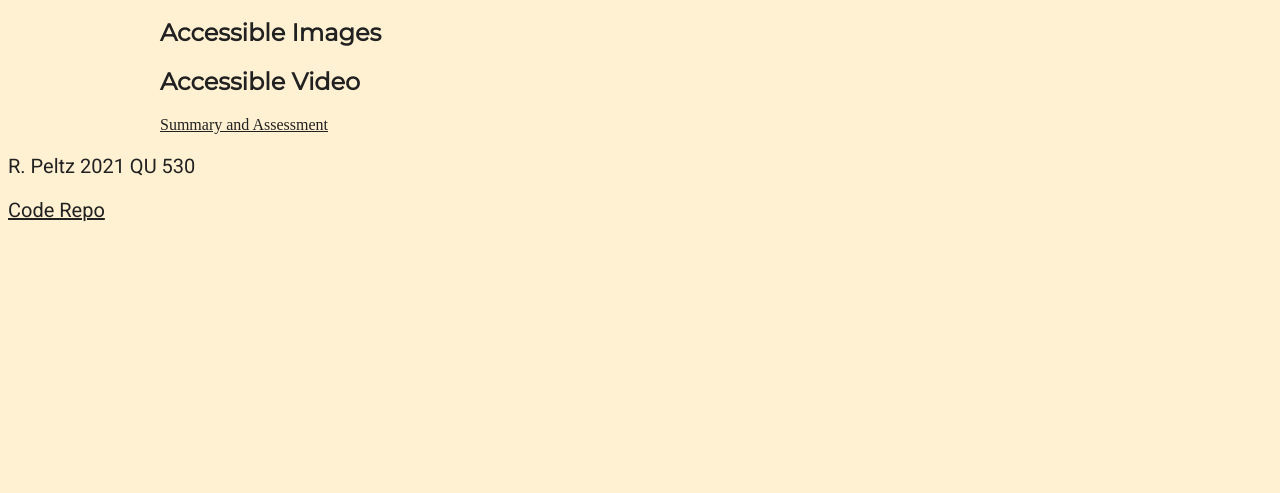
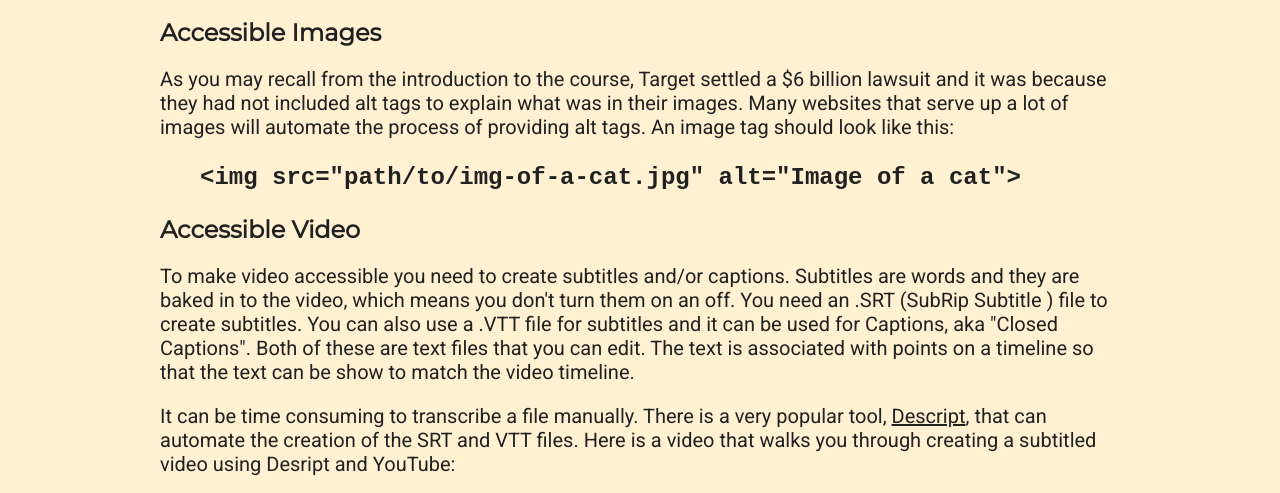
Before and after one commit to rebeccapeltz/idn530, a plain HTML site: page media.html in a window 1280 px wide. Shown: the part 452-945 px from the top of the page. Before the commit the page ends 800 px from the top, so only its background shows below. Drawn offline with Linux system fonts and the light colour scheme.

Commit message:
add training for media

```diff
--- a/media.html
+++ b/media.html
@@ -7,9 +7,9 @@
     <title>Web Accessibility | Training</title>
     <link rel="preconnect" href="https://fonts.gstatic.com" crossorigin />
     <link
-    rel="stylesheet"
-    href="https://cdnjs.cloudflare.com/ajax/libs/font-awesome/4.7.0/css/font-awesome.min.css"
-  />
+      rel="stylesheet"
+      href="https://cdnjs.cloudflare.com/ajax/libs/font-awesome/4.7.0/css/font-awesome.min.css"
+    />
     <link
       href="https://fonts.googleapis.com/css2?family=Montserrat&display=swap"
       rel="stylesheet"
@@ -42,9 +42,37 @@
     </div>
 
     <div class="wrapper">
-          <h2>Accessible Images</h2>
+      <h2>Accessible Images</h2>
+<p>As you may recall from the introduction to the course, Target settled
+  a $6 billion  lawsuit and it was because they had not included alt tags
+  to explain what was in their images.  Many websites that serve up a lot of
+  images will automate the process of providing alt tags.  An image tag should
+  look like this:
+</p>
+<blockquote>
+  <code>
+    &lt;img src="path/to/img-of-a-cat.jpg" alt="Image of a cat"&gt;
+  </code>
+</blockquote>
 
       <h2>Accessible Video</h2>
+      <p>
+To make video accessible you need to create subtitles and/or captions.  Subtitles
+are words and they are baked  in to the video, which means you don't turn them
+on an off.  You need an .SRT (SubRip Subtitle ) file to create subtitles. You can
+also use a .VTT file for subtitles and it can be used for  Captions, aka "Closed Captions".
+Both of these are text files that you can edit. The text is associated with
+points on a timeline so that the text can be show to match the video timeline.
+
+      </p>
+      <p>It can be time consuming to transcribe a file manually.  There is a
+        very popular tool, <a href="https://www.descript.com/" target="_blank">Descript</a>, that can automate
+        the creation of the SRT and VTT files.  Here is a video that walks you
+        through creating a subtitled video using Desript and YouTube:
+      </p>
+      <div>
+        <iframe width="560" height="315" src="https://www.youtube.com/embed/X1sKF4S2zFw" title="YouTube video player" frameborder="0" allow="accelerometer; autoplay; clipboard-write; encrypted-media; gyroscope; picture-in-picture" allowfullscreen></iframe>
+      </div>
       <div><a href="./summary.html">Summary and Assessment</a></div>
     </div>
 
```
